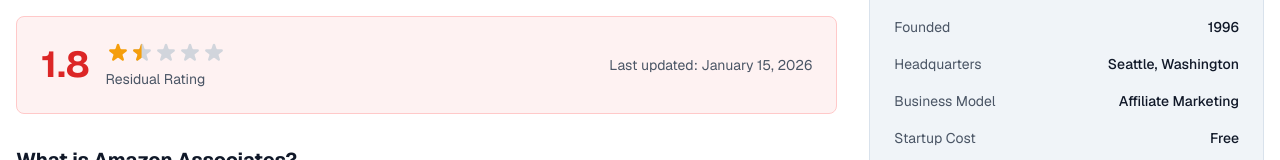
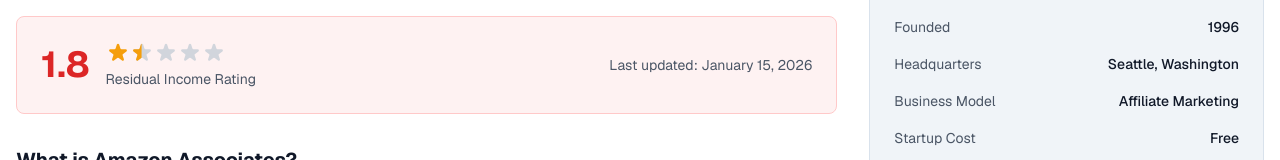
Before and after one commit to homebusinessacademy/home-business-watch, a Next.js app: page /companies/amazon-associates in a window 1280 px wide. Shown: the part 250-410 px from the top of the page. Built offline with nearby package versions, Linux system fonts and the light colour scheme.

Commit message:
Rename 'Residual Rating' to 'Residual Income Rating' across site

```diff
--- a/src/app/companies/[slug]/page.tsx
+++ b/src/app/companies/[slug]/page.tsx
@@ -189,7 +189,7 @@
                     <div>
                       <StarRating rating={company.residual_rating} showValue={false} size="lg" />
                       <p className="text-sm text-gray-600 mt-1">
-                        <a href="/how-we-rate" className="hover:underline">Residual Rating</a>
+                        <a href="/how-we-rate" className="hover:underline">Residual Income Rating</a>
                       </p>
                     </div>
                   </div>
--- a/src/app/how-we-rate/page.tsx
+++ b/src/app/how-we-rate/page.tsx
@@ -2,7 +2,7 @@
 
 export const metadata: Metadata = {
   title: "How We Rate | HomeBusinessWatch",
-  description: "Our Residual Rating Algorithm explained. See exactly how we evaluate business opportunities based on per-customer income, maintenance requirements, and more.",
+  description: "Our Residual Income Rating Algorithm explained. See exactly how we evaluate business opportunities based on per-customer income, maintenance requirements, and more.",
 };
 
 export default function HowWeRatePage() {
@@ -11,7 +11,7 @@
       <h1 className="text-4xl font-bold mb-6">How We Rate Business Opportunities</h1>
 
       <p className="text-xl text-gray-600 mb-8">
-        Our Residual Rating measures how well a business opportunity supports building <strong>true residual income</strong> — income that continues without ongoing work requirements.
+        Our Residual Income Rating measures how well a business opportunity supports building <strong>true residual income</strong> — income that continues without ongoing work requirements.
       </p>
 
       <div className="bg-blue-50 border-l-4 border-blue-500 p-4 mb-8">
@@ -306,7 +306,7 @@
           <strong>The real question is:</strong> If I do the work to build customers, will that income continue? Or will I have to keep grinding just to maintain what I built?
         </p>
         <p className="text-gray-700">
-          That's what our Residual Rating measures. A company can have great products and still score poorly if they require monthly volume maintenance. A company can be newer and still score well if they pay high per-customer residuals with no strings attached.
+          That's what our Residual Income Rating measures. A company can have great products and still score poorly if they require monthly volume maintenance. A company can be newer and still score well if they pay high per-customer residuals with no strings attached.
         </p>
       </section>
 
```
Also changed, not shown: 1 other file (tests, documents, lock files or other folders).
